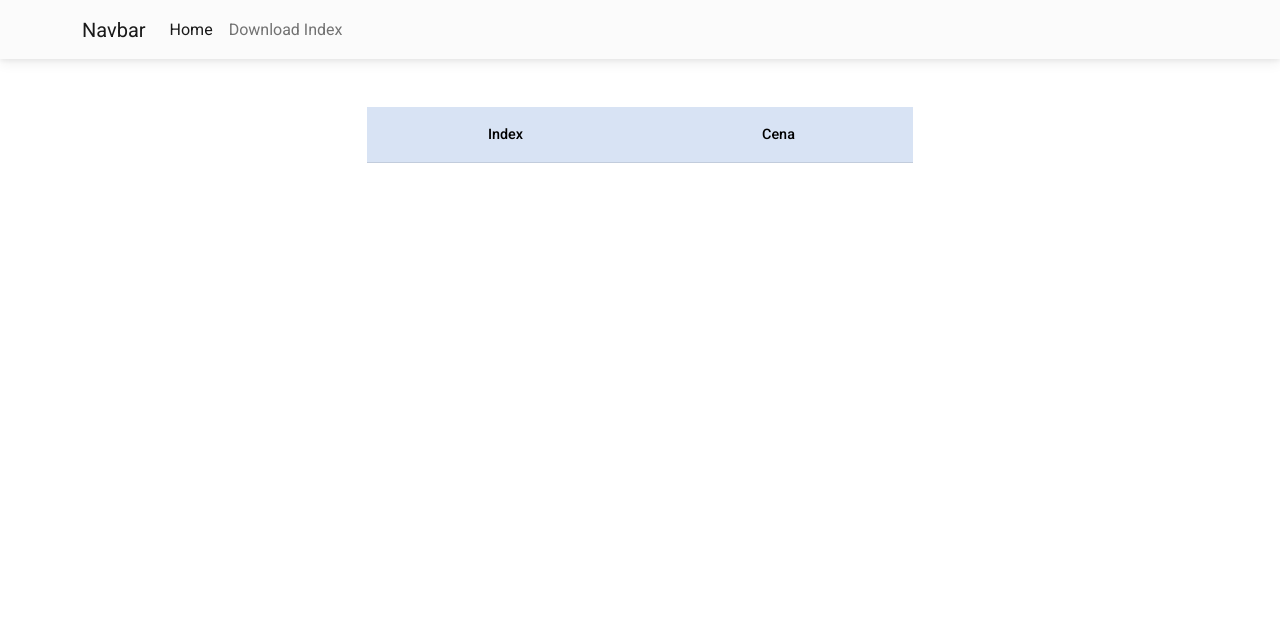
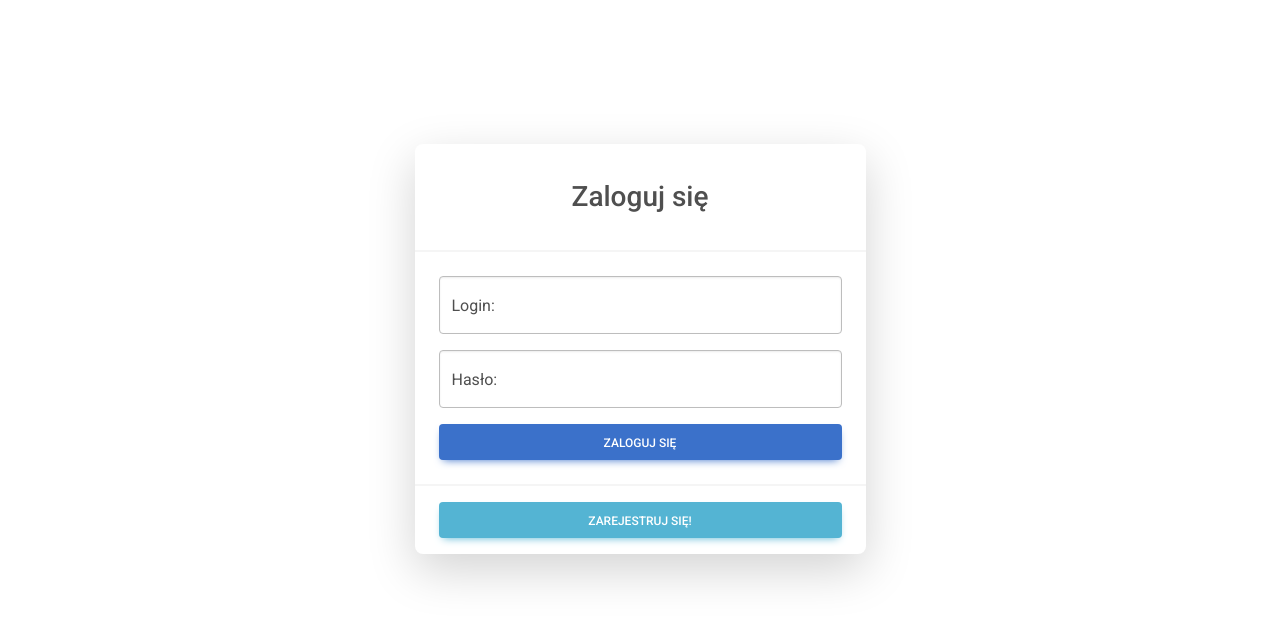
Before and after one commit to rspluss/kurierzy, a Django app: page / in a window 1280 px wide. Shown: the top 622 px of the page. Run offline with Django 4.2, Linux system fonts and the light colour scheme; data that the repository does not hold is empty; parts of the project's set-up code (start-up, migrations or seed data) failed here and were passed over.

Commit message:
user authenticate, user registration, logout

```diff
--- a/backend/gpw/urls.py
+++ b/backend/gpw/urls.py
@@ -7,4 +7,7 @@ urlpatterns = [
     path('download_index/', views.download_index, name="download_index"),
     path('api/index-list/', views.IndexView.as_view(), name="index_view"),
     path('table/', views.table, name="table"),
+    path('login_user/', views.login_user, name="login"),
+    path('logout/', views.logout_view, name="logout"),
+    path('register_user/', views.register_user, name="register_user"),
 ]
--- a/backend/gpw/views.py
+++ b/backend/gpw/views.py
@@ -1,4 +1,7 @@
 from django.shortcuts import render, redirect
+from django.contrib.auth import authenticate, login, logout
+from django.contrib.auth.forms import UserCreationForm
+
 from .models import Index
 from .tasks import download
 from .serializers import IndexSerializer
@@ -19,6 +22,14 @@ class IndexView(generics.RetrieveAPIView):
 def home(request):
     indexes = Index.objects.all()
 
+    if request.method == "POST":
+        username = request.POST['username']
+        password = request.POST['password']
+        user = authenticate(request, username=username, password=password)
+        if user is not None:
+            login(request, user)
+            return redirect("home")
+
     context = {'indexes': indexes}
     return render(request, "gpw/index.html", context)
 
@@ -35,3 +46,39 @@ def table(request):
 
     indexes = Index.objects.all()
     return render(request, 'gpw/table.html', {'indexes': indexes})
+
+
+def login_user(request):
+    if request.method == "POST":
+        username = request.POST['username']
+        password = request.POST['password']
+        user = authenticate(request, username=username, password=password)
+        if user is not None:
+            login(request, user)
+            return redirect("home")
+
+    context = {}
+    return render(request, "authenticate/login.html", context)
+
+
+def register_user(request):
+    if request.method == "POST":
+        form = UserCreationForm(request.POST)
+        if form.is_valid():
+            form.save()
+            username = form.cleaned_data['username']
+            password = form.cleaned_data['password1']
+            user = authenticate(username=username, password=password)
+            login(request, user)
+            return redirect("home")
+    else:
+        form = UserCreationForm()
+
+    context = {'form': form}
+    return render(request, "authenticate/register_user.html", context)
+
+
+def logout_view(request):
+    logout(request)
+
+    return redirect('home')
--- /dev/null
+++ b/backend/templates/authenticate/login.html
@@ -0,0 +1,31 @@
+<main>
+    <div class="container my-5 pt-5">
+        <div class="row justify-content-center">
+            <div class="col-lg-5 col-md-5">
+                <div class="card shadow-lg border-0 rounded-lg mt-5">
+                    <div class="card-header"><h3 class="text-center font-weight-light my-4">Zaloguj się</h3></div>
+                    <div class="card-body">
+                        <form method="POST" action="">
+                            {% csrf_token %}
+                            <div class="form-floating mb-3">
+                                <input name="username" class="form-control" id="username" type="text"
+                                       placeholder="Login: ..." required/>
+                                <label for="username">Login: </label>
+                            </div>
+                            <div class="form-floating mb-3">
+                                <input name="password" class="form-control" id="inputPassword" type="password"
+                                       placeholder="Password" required/>
+                                <label for="inputPassword">Hasło: </label>
+                            </div>
+
+                            <button type="submit" class="btn btn-primary btn-block">Zaloguj się</button>
+                        </form>
+                    </div>
+                    <div class="card-footer text-center py-3">
+                        <button onclick="location.href='{% url 'register_user' %}'" class="btn btn-info btn-block">Zarejestruj się!</button>
+                    </div>
+                </div>
+            </div>
+        </div>
+    </div>
+</main>
--- a/backend/templates/gpw/index.html
+++ b/backend/templates/gpw/index.html
@@ -15,37 +15,13 @@
     <title>Title</title>
 </head>
 <body>
-<nav class="navbar navbar-expand-lg navbar-light bg-light">
-    <div class="container">
-        <a class="navbar-brand" href="#">Navbar</a>
-        <button
-                class="navbar-toggler"
-                type="button"
-                data-mdb-toggle="collapse"
-                data-mdb-target="#navbarNav"
-                aria-controls="navbarNav"
-                aria-expanded="false"
-                aria-label="Toggle navigation"
-        >
-            <i class="fas fa-bars"></i>
-        </button>
-        <div class="collapse navbar-collapse" id="navbarNav">
-            <ul class="navbar-nav">
-                <li class="nav-item">
-                    <a class="nav-link active" aria-current="page" href="{% url 'home' %}">Home</a>
-                </li>
-                <li class="nav-item">
-                    <a class="nav-link" href="{% url 'download_index' %}">Download Index</a>
-                </li>
-            </ul>
-        </div>
-    </div>
-</nav>
+{% if user.is_authenticated %}
+{% include 'gpw/navbar.html' %}
 {% include 'gpw/table.html' %}
-
+{% else %}
+{% include 'authenticate/login.html' %}
+{% endif %}
 </body>
-
-
 <script type="text/javascript">
    setInterval(function(){
     $.ajax({
```
Also changed, not shown: backend/templates/authenticate/register_user.html (added, +54 -0 lines), backend/templates/gpw/navbar.html (added, +26 -0 lines).
